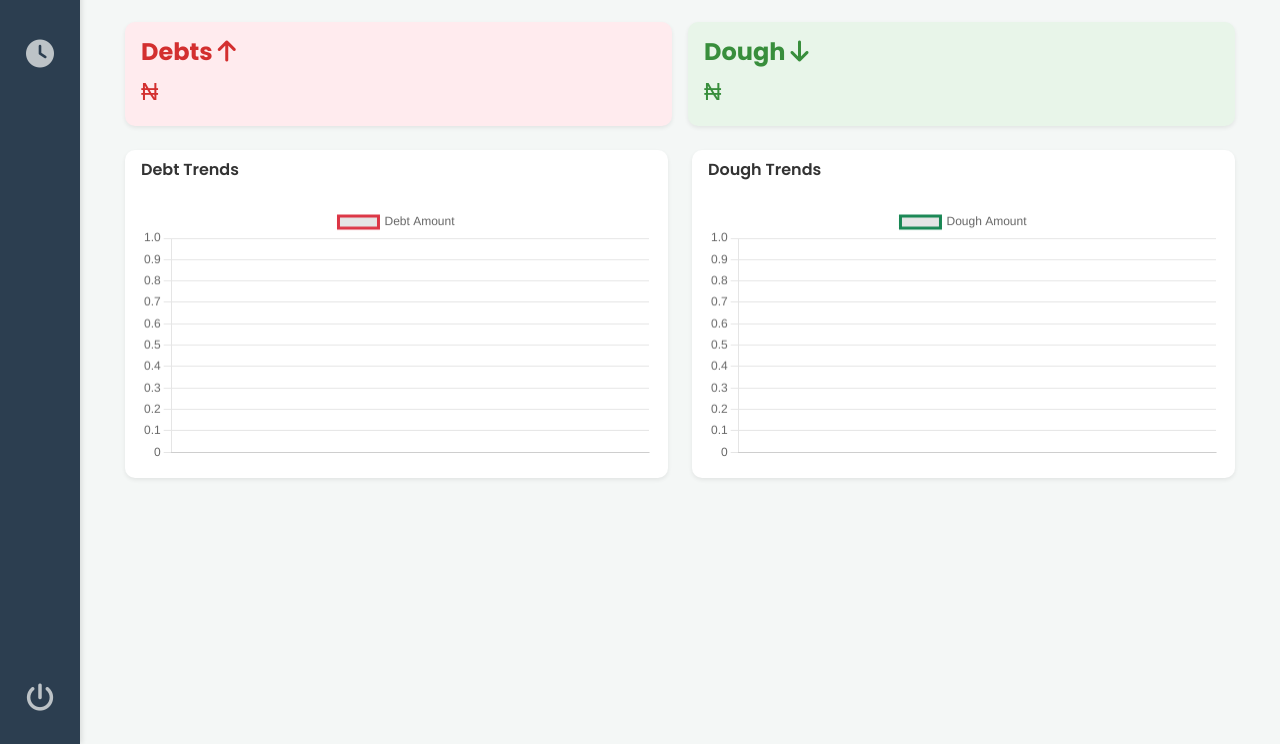
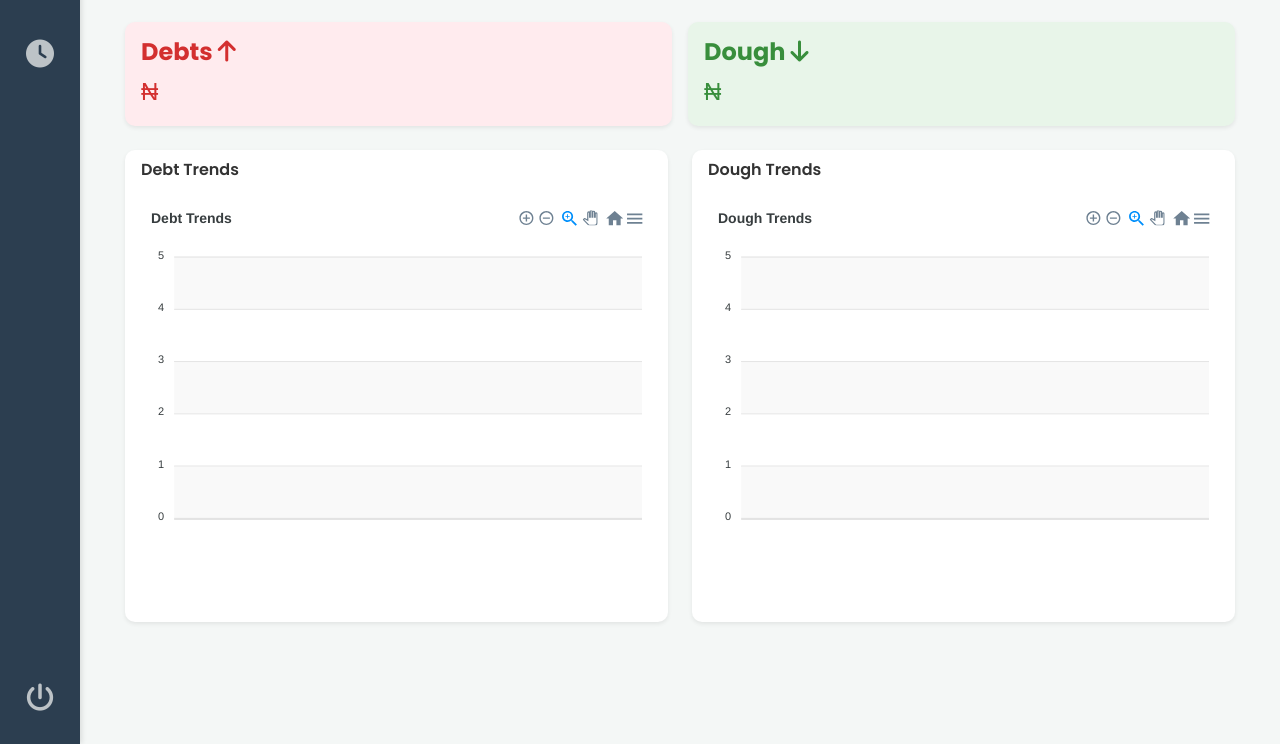
Before and after one commit to Omachonu-prosper/debts-and-dough, a Flask app: template templates/index.html in a window 1280 px wide. Shown: the part 56-800 px from the top of the page. Run offline with Flask 3, Linux system fonts and the light colour scheme; the template is opened without the code that fills it, so the values that code supplies are empty; some libraries are stand-ins or nearby versions.

Commit message:
Switch to a better charting library

```diff
--- a/templates/base_layout.html
+++ b/templates/base_layout.html
@@ -23,7 +23,7 @@
       rel="stylesheet"
     />
 
-    <script src="https://cdn.jsdelivr.net/npm/chart.js"></script>
+    <script src="https://cdn.jsdelivr.net/npm/apexcharts"></script>
     <title>{{ title }} - Debt and dough</title>
   </head>
   <body class="body">
--- a/templates/index.html
+++ b/templates/index.html
@@ -29,7 +29,7 @@
     <div class="card shadow-sm mb-4">
       <div class="card-header">Debt Trends</div>
       <div class="card-body">
-        <canvas id="debtChart" style="height: 400px"></canvas>
+        <div id="debtChart" style="height: 400px"></div>
       </div>
     </div>
   </div>
@@ -37,7 +37,7 @@
     <div class="card shadow-sm mb-4">
       <div class="card-header">Dough Trends</div>
       <div class="card-body">
-        <canvas id="doughChart" style="height: 400px"></canvas>
+        <div id="doughChart" style="height: 400px"></div>
       </div>
     </div>
   </div>
@@ -49,50 +49,92 @@
   const doughData = {{ dough_chart_data | tojson }};
 
   // Render Debt Chart
-  new Chart(document.getElementById('debtChart'), {
+  var debtOptions = {
+    series: [{
+      name: 'Debt Amount',
+      data: debtData.values
+    }],
+    chart: {
+      height: 350,
       type: 'line',
-      data: {
-          labels: debtData.labels,
-          datasets: [{
-              label: 'Debt Amount',
-              data: debtData.values,
-              borderColor: 'rgb(220, 53, 69)',
-              tension: 0.1,
-              fill: false
-          }]
+      zoom: {
+        enabled: true
+      }
     },
-      options: {
-          responsive: true,
-          scales: {
+    dataLabels: {
+      enabled: false
+    },
+    stroke: {
+      curve: 'smooth'
+    },
+    title: {
+      text: 'Debt Trends',
+      align: 'left'
+    },
+    grid: {
+      row: {
+        colors: ['#f3f3f3', 'transparent'], // takes an array which will be repeated on columns
+        opacity: 0.5
+      },
+    },
+    xaxis: {
+      categories: debtData.labels,
+    },
+    tooltip: {
         y: {
-                  beginAtZero: true
+            formatter: function (val) {
+                return "₦ " + val
             }
         }
     }
-  });
+  };
+
+  var debtChart = new ApexCharts(document.querySelector("#debtChart"), debtOptions);
+  debtChart.render();
 
   // Render Dough Chart
-  new Chart(document.getElementById('doughChart'), {
+  var doughOptions = {
+    series: [{
+      name: 'Dough Amount',
+      data: doughData.values
+    }],
+    chart: {
+      height: 350,
       type: 'line',
-      data: {
-          labels: doughData.labels,
-          datasets: [{
-              label: 'Dough Amount',
-              data: doughData.values,
-              borderColor: 'rgb(25, 135, 84)',
-              tension: 0.1,
-              fill: false
-          }]
+      zoom: {
+        enabled: true
+      }
     },
-      options: {
-          responsive: true,
-          scales: {
+    dataLabels: {
+      enabled: false
+    },
+    stroke: {
+      curve: 'smooth'
+    },
+    title: {
+      text: 'Dough Trends',
+      align: 'left'
+    },
+    grid: {
+      row: {
+        colors: ['#f3f3f3', 'transparent'], // takes an array which will be repeated on columns
+        opacity: 0.5
+      },
+    },
+    xaxis: {
+      categories: doughData.labels,
+    },
+    tooltip: {
         y: {
-                  beginAtZero: true
+            formatter: function (val) {
+                return "₦ " + val
             }
         }
     }
-  });
+  };
+
+  var doughChart = new ApexCharts(document.querySelector("#doughChart"), doughOptions);
+  doughChart.render();
 </script>
 
 {% endblock %}
```
Lines whose indentation alone changed are shown as unchanged.
